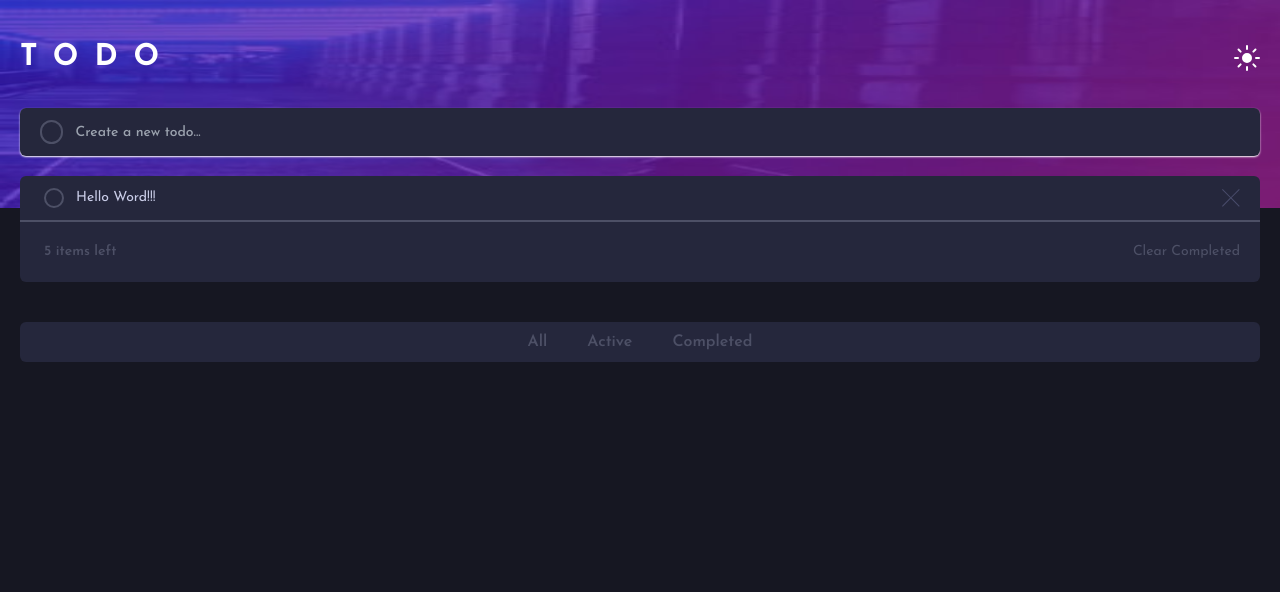
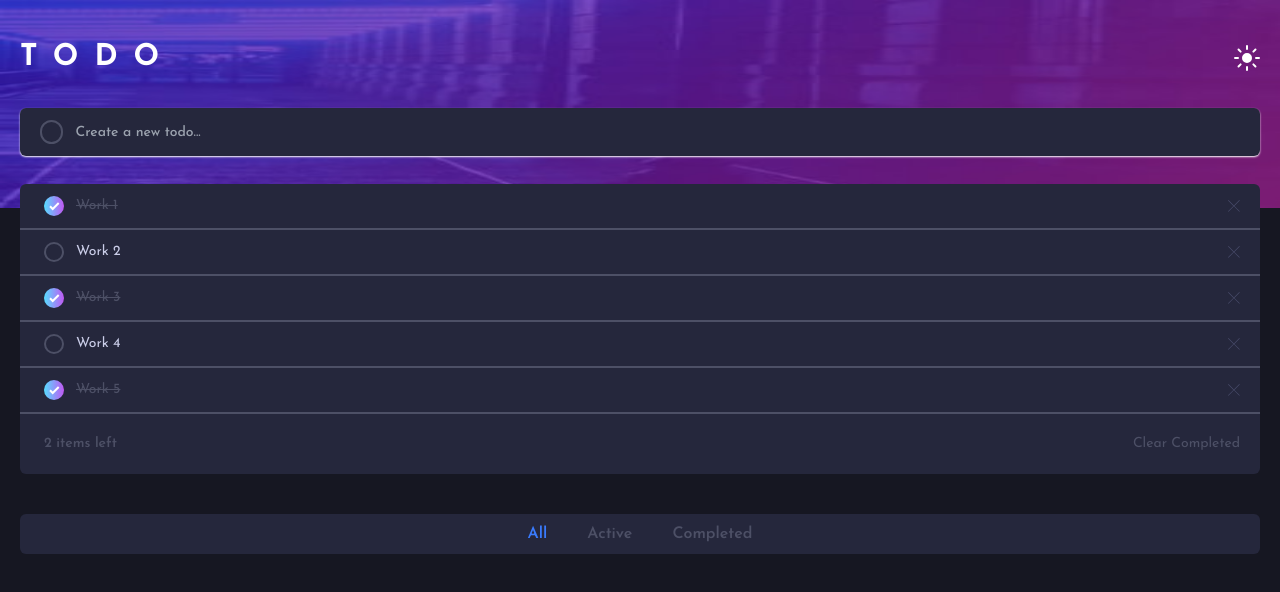
Before and after one commit to Diego2Drm/todo-app-main, a React (Vite) app: page / in a window 1280 px wide. Shown: the top 592 px of the page. Built offline with nearby package versions, Linux system fonts and the light colour scheme.

Commit message:
Implementation of functions to filter and display completed and incomplete TODOS

```diff
--- a/index.html
+++ b/index.html
@@ -15,7 +15,7 @@
   <title>Todo App</title>
 </head>
 
-<body>
+<body class="bg-Very-Dark-Blue ">
   <div id="root"></div>
   <script type="module" src="/src/main.jsx"></script>
 </body>
--- a/src/App.jsx
+++ b/src/App.jsx
@@ -1,31 +1,26 @@
+import React from "react"
 import { useState } from "react"
 import { Background } from "./components/Background/Background"
 import { Title } from "./components/Title/Title"
 import { Form } from "./components/Form/Form"
-import { Todos } from "./components/Todos/Todos"
-import { ShowTodos } from "./components/ShowTodos/ShowTodos"
 
 function App() {
   const [changeTheme, setChangeTheme] = useState(true);
-  const [ isCompleted, setIsCompleted ] = useState(false);
+
 
   const handleChange = () => {
     setChangeTheme(!changeTheme)
   }
 
-  const handleCompleted = () => {
-    setIsCompleted(!isCompleted)
-  }
 
   return (
-    <main className="w-full bg-Very-Dark-Blue h-[100vh] font-josefin">
+    <main className="w-full h-full font-josefin ">
       <Background changeTheme={changeTheme} >
-        <section className="absolute w-full top-0">
-          <div className="w-ful pt-10 px-5">
+        <section className="absolute w-full top-0 pb-16">
+          <div className="w-full pt-10 px-5">
             <Title changeTheme={changeTheme} handleChange={handleChange} />
             <Form />
-            <Todos isCompleted={isCompleted} handleCompleted={handleCompleted}/>
-            <ShowTodos />
+
           </div>
         </section>
       </Background>
--- a/src/components/Form/Form.jsx
+++ b/src/components/Form/Form.jsx
@@ -1,17 +1,100 @@
+import React from "react";
+import { useState } from "react";
+import { Todos } from "../Todos/Todos";
+import { TodoCounter } from "../TodoCounter/TodoCounter";
+import { ShowTodos } from "../ShowTodos/ShowTodos";
 
+const todosInfo = [
+  {
+    text: "Work 1",
+    completed: true,
+  },
+  {
+    text: "Work 2",
+    completed: false,
+  },
+  {
+    text: "Work 3",
+    completed: true,
+  },
+  {
+    text: "Work 4",
+    completed: false,
+  },
+  {
+    text: "Work 5",
+    completed: true,
+  },
+]
 
 function Form() {
+
+  const [todoInput, setTodoInput] = useState('');
+  const [submittedText, setSubmittedText] = useState('');
+  const [todos, setTodos] = useState(todosInfo);
+  const [filterTodos, setFilterTodos] = useState(todosInfo)
+  const [activeButtons, setActiveButtons] = useState("all")
+
+  const handleChange = (e) => {
+    setTodoInput(e.target.value)
+  }
+  const handleSubmit = (e) => {
+    e.preventDefault()
+    setSubmittedText(todoInput)
+    setTodoInput('')
+  }
+  const incompleteTodos = todos.filter(todo => !todo.completed).length;
+
+  const allTodos = () => {
+    setFilterTodos(todos)
+    setActiveButtons("all");
+
+  }
+  const activeTodos = () => {
+  const activeTodos =  todos.filter( todo => !todo.completed)
+    setFilterTodos(activeTodos)
+    setActiveButtons("active")
+  }
+  const completedTodo = () => {
+    setFilterTodos(todos.filter(todo => todo.completed))
+    setActiveButtons("completed")
+  };
+
   return (
     <section className="mt-8">
-      <form>
+      <form onSubmit={handleSubmit} className="mb-7">
         <label id="add" className="flex gap-2 items-center py-2 px-5  rounded-md bg-Very-Dark-Desaturated-Blue shadow-sm shadow-white">
 
           <div className="w-6 h-6 border-2 border-Very-Dark-Grayish-Blue2 rounded-full"></div>
 
-          <input type="text" name="add" placeholder="Create a new todo..." className="p-1 w-full bg-transparent placeholder:text-Dark-Grayish-Blue placeholder:text-sm outline-none text-Light-Grayish-Blue font-josefin font-medium" />
+          <input
+            onChange={handleChange}
+            type="text"
+            name="add"
+            value={todoInput}
+            placeholder="Create a new todo..."
+            className="p-1 w-full bg-transparent placeholder:text-Dark-Grayish-Blue placeholder:text-sm outline-none text-Light-Grayish-Blue font-josefin font-medium" />
         </label>
       </form>
-    </section>
+
+      <p>{submittedText}</p>
+
+      <div className="bg-Very-Dark-Desaturated-Blue rounded-md">
+
+        {
+          filterTodos.map((todo, i) => (
+            <Todos key={i} todoText={todo.text} completed={todo.completed} />
+
+          ))
+        }
+
+        <TodoCounter  incompleteTodos={incompleteTodos}/>
+
+      </div>
+
+      <ShowTodos allTodos={allTodos} active={activeTodos} completed={completedTodo} activeButton={activeButtons}/>
+
+    </section >
   );
 };
 
--- a/src/components/ShowTodos/ShowTodos.jsx
+++ b/src/components/ShowTodos/ShowTodos.jsx
@@ -1,12 +1,25 @@
+import React from "react";
 
-function ShowTodos() {
+function ShowTodos({ allTodos, active, completed, activeButton }) {
+
+  const buttons = [
+    { key: "all", name: "All", onclick: allTodos, },
+    { key: "active", name: "Active", onclick: active, },
+    { key: "completed", name: "Completed", onclick: completed, },
+  ]
+
   return (
     <section className="bg-Very-Dark-Desaturated-Blue mt-10 rounded-md flex justify-center gap-10 p-2 text-Very-Dark-Grayish-Blue2 font-semibold">
-      <button>All</button>
-      <button>Active</button>
-      <button>Completed</button>
+      {
+        buttons.map(button => (
+          <button key={button.key} onClick={button.onclick}
+            className={activeButton === button.key ? 'text-Bright-Blue' : ''}>
+            {button.name}
+          </button>
+        ))
+      }
     </section>
   );
 };
 
-export { ShowTodos }
+export { ShowTodos };
--- /dev/null
+++ b/src/components/TodoCounter/TodoCounter.jsx
@@ -0,0 +1,16 @@
+import React from "react";
+
+function TodoCounter({ incompleteTodos }) {
+  return (
+    <div className='flex justify-between px-5 py-4 '>
+      <p className='text-sm text-Very-Dark-Grayish-Blue2 font-semibold p-1'>
+        {incompleteTodos} items left
+      </p>
+      <button className='text-sm text-Very-Dark-Grayish-Blue2'>
+        Clear Completed
+      </button>
+    </div>
+  );
+};
+
+export { TodoCounter };
--- a/src/components/Todos/Todos.jsx
+++ b/src/components/Todos/Todos.jsx
@@ -1,48 +1,40 @@
+import React from 'react';
 import iconCross from '../../assets/images/icon-cross.svg'
 import iconCheck from '../../assets/images/icon-check.svg'
 
-function Todos({ isCompleted, handleCompleted }) {
+function Todos({ todoText, completed }) {
   return (
-    <section className='bg-Very-Dark-Desaturated-Blue mt-5 rounded-md overflow-hidden'>
-      <div className='flex border-b-2 border-Very-Dark-Grayish-Blue2 p-2 items-center justify-between px-5'>
+    <section className='flex border-b-2 border-Very-Dark-Grayish-Blue2 p-2 items-center justify-between px-5'>
 
       <div className='flex items-center gap-3 p-1'>
 
-          <div className={`${isCompleted ?
+        <div className={`${completed ?
           'bg-gradient-to-r from-Check-Background1 to-Check-Background2' :
           'bg-Very-Dark-Desaturated-Blue border-2 border-Very-Dark-Grayish-Blue2'}
                  w-5 h-5 flex justify-center items-center rounded-full`}
-            onClick={handleCompleted}
+
         >
 
           {
-              isCompleted && <img src={iconCheck} alt="icon-check" className='icon-Check' />
+            completed && <img src={iconCheck} alt="icon-check"/>
           }
 
         </div>
 
-          <p className={`${isCompleted ?
+        <p className={`${completed ?
           'text-Very-Dark-Grayish-Blue2 line-through' :
           'text-Light-Grayish-Blue'
           } text-sm`}
-            onClick={handleCompleted}
+
         >
-            Hello Word!!!
+          {todoText}
         </p>
 
       </div>
 
-        <img src={iconCross} alt="icon-croos" />
-      </div>
+      <img src={iconCross} alt="icon-cross" className='w-3'/>
+    </section>
 
-      <div className='flex justify-between px-5 py-4'>
-        <p className='text-sm text-Very-Dark-Grayish-Blue2 font-semibold p-1'>5 items left</p>
-        <button className='text-sm text-Very-Dark-Grayish-Blue2'>
-          Clear Completed
-        </button>
-      </div>
-
-    </section>
   );
 };
 
```
Lines whose indentation alone changed are shown as unchanged.
